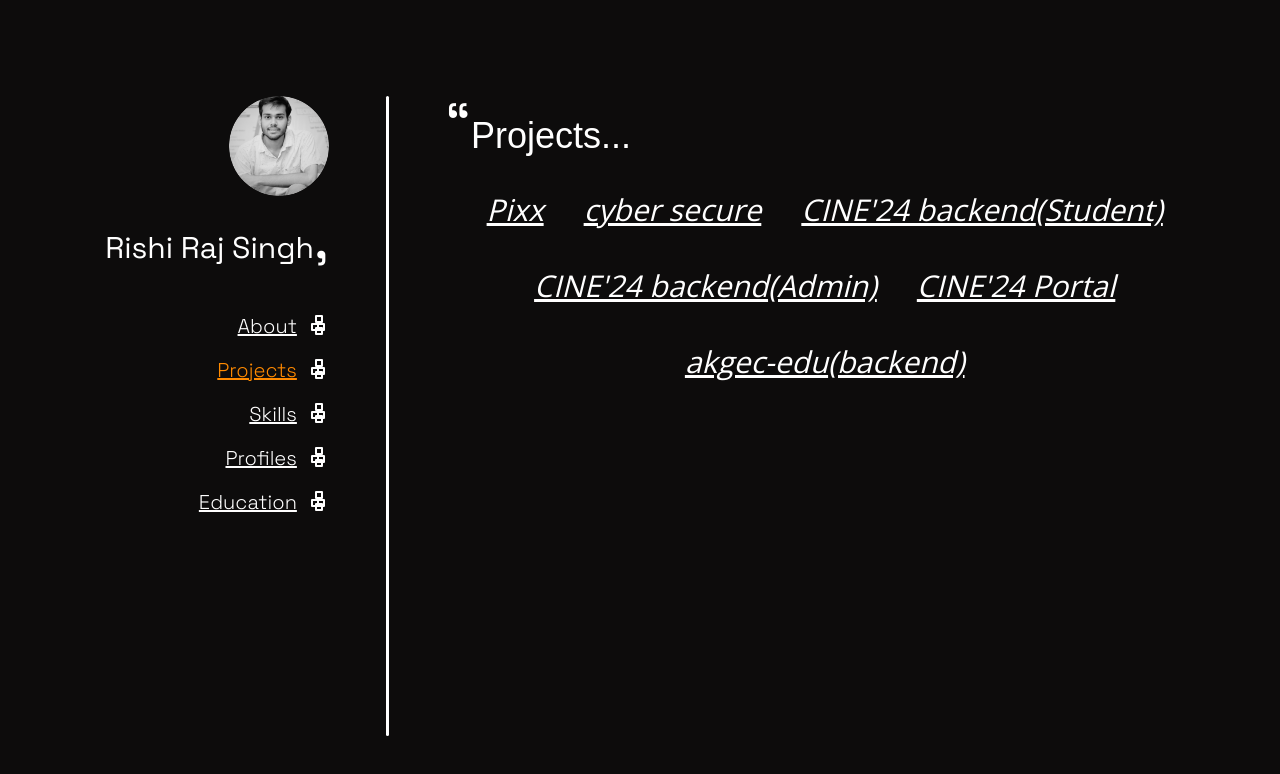
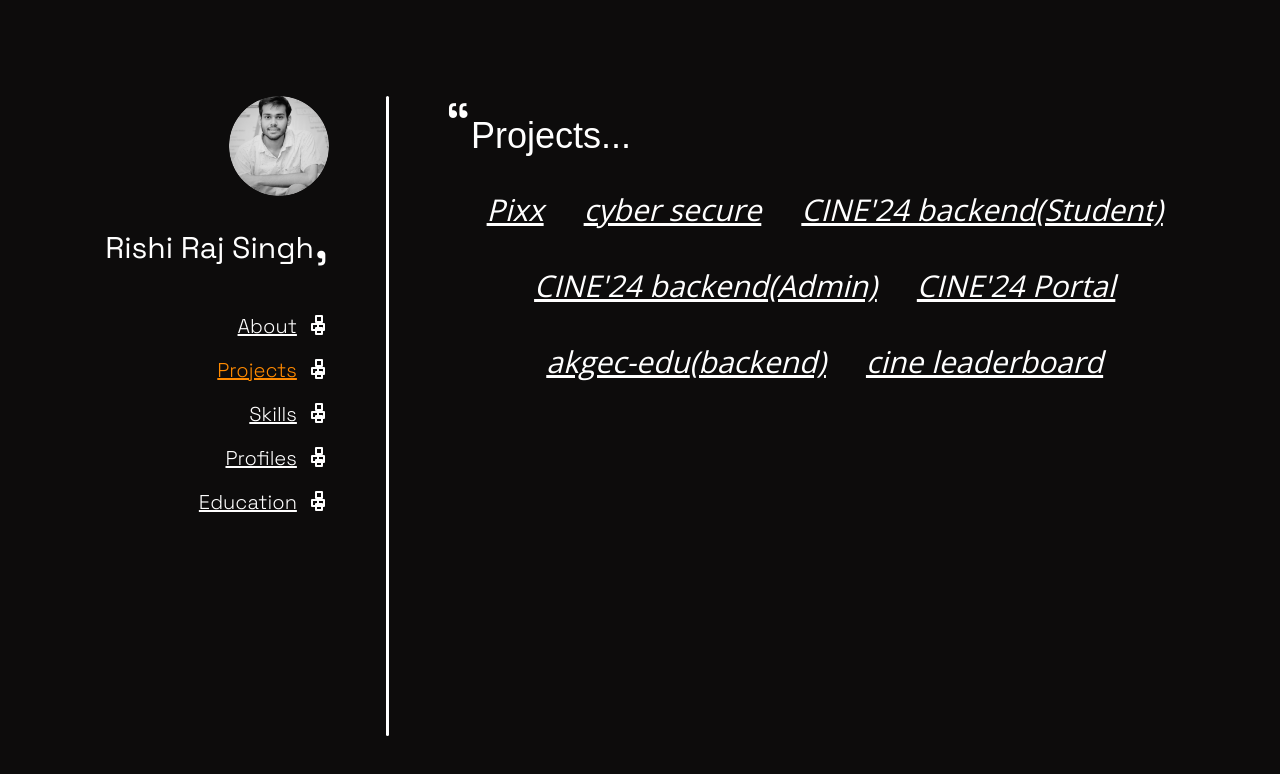
Before and after one commit to rishisingh34/Portfolio, a Next.js app: page /projects in a window 1280 px wide. Shown: the top 774 px of the page. Built offline with nearby package versions, Linux system fonts and the light colour scheme; a web font is replaced by a local one.

Commit message:
Refactor project links in Projects component

```diff
--- a/src/components/Projects.tsx
+++ b/src/components/Projects.tsx
@@ -23,16 +23,19 @@ const Projects = () => {
             <a href="https://github.com/rishisingh34/cyber-secure" target='blank'><div className='italic'>cyber secure</div></a>
           </div>
           <div>
-            <a href="https://github.com/rishisingh34/cine_student.git" target='blank'><div className='italic'>CINE'24 backend{"(Student)"}</div></a>
+            <a href="https://github.com/rishisingh34/cine_student.git" target='blank'><div className='italic'>CINE&apos;24 backend{"(Student)"}</div></a>
           </div>
           <div>
-            <a href="https://github.com/rishisingh34/cine_admin.git" target='blank'><div className='italic'>CINE'24 backend{"(Admin)"}</div></a>
+            <a href="https://github.com/rishisingh34/cine_admin.git" target='blank'><div className='italic'>CINE&apos;24 backend{"(Admin)"}</div></a>
           </div>
           <div>
-            <a href="https://cine24exam.netlify.app" target='blank'><div className='italic'>CINE'24 Portal</div></a>
+            <a href="https://cine24exam.netlify.app" target='blank'><div className='italic'>CINE&apos;24 Portal</div></a>
           </div>
           <div>
             <a href="https://github.com/rishisingh34/akgec_edu.git" target='blank'><div className='italic'>akgec-edu{"(backend)"}</div></a>
+          </div>
+          <div>
+            <a href="https://cineleaderboard.netlify.app" target='blank'><div className='italic'>cine leaderboard</div></a>
           </div>
         </div>
       </div>
```
